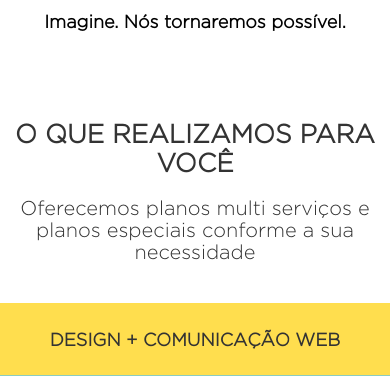
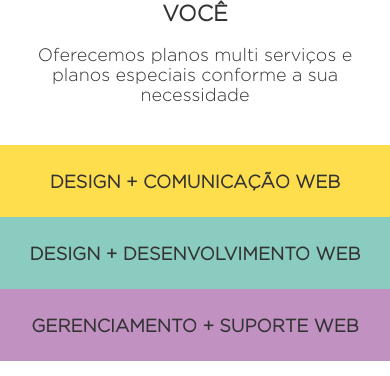
Before and after one commit to paulohsg/imaginadoria_website, a PHP site: page /phpmail/index.html in a window 390 px wide. Shown: the part 418-794 px from the top of the page. Run offline with PHP 8.4, Linux system fonts and the light colour scheme.

Commit message:
Fixing some bugs

```diff
--- a/css/style.css
+++ b/css/style.css
@@ -5,7 +5,7 @@
 
 
 body{
-	padding-top: 90px;
+	padding-top: 70px;
     font-family: 'Gotham';
 }
 
@@ -239,27 +245,33 @@ body{
   font-weight: bold;
 }
 
+@media screen and (max-width: 992px) {
+  #logovo-wrapper h1{
+    font-size: 34px;
+  }
+}
+
 @media screen and (max-width: 768px) {
   #logovo-wrapper h1{
-    font-size: 36px;
+    font-size: 26px;
   }
 }
 
 @media screen and (max-width: 540px) {
   #logovo-wrapper h1{
-    font-size: 22px;
-  }
-}
-
-@media screen and (max-width: 415px) {
-  #logovo-wrapper h1{
     font-size: 18px;
   }
 }
 
-@media screen and (max-width: 320px) {
+@media screen and (max-width: 425px) {
   #logovo-wrapper h1{
-    font-size: 16px;
+    font-size: 14px;
+  }
+}
+
+@media screen and (max-width: 375px) {
+  #logovo-wrapper h1{
+    font-size: 12px;
   }
 }
 
@@ -334,6 +346,16 @@ body{
   font-weight: bold
 }
 
+@media screen and (max-width: 768px) {
+  #accordion-introduction h1{
+    font-size: 26px;
+  }
+  #accordion-introduction h3{
+    font-size: 20px;
+  }
+}
+
+
 @media screen and (max-width: 425px) {
   #accordion p{
     text-align: center;
@@ -342,18 +364,14 @@ body{
   #accordion p + p{
     margin-top: 15px;
   }
+  #accordion-introduction h1{
+    font-size: 22px;
+  }
+  #accordion-introduction h3{
+    font-size: 18px;
+  }
 }
 
-
-
-@media screen and (max-width: 768px) {
-  #accordion-introduction h1{
-    font-size: 26px;
-  }
-  #accordion-introduction h3{
-    font-size: 20px;
-  }
-}
 
 
 .panel-default > .panel-heading{
--- a/js/script.js
+++ b/js/script.js
@@ -78,7 +78,7 @@ $(document).ready(function(){
 
 
     var waypoint = new Waypoint({
-      element: document.getElementById('myCarousel'),
+      element: document.getElementById('carousel-container'),
 
       handler: function(direction) {
         if(direction == 'up'){
@@ -244,7 +244,7 @@ $(document).ready(function(){
       if($('#img-logovo-navbar').attr('src') == "img/icon_menu.png"){
             $('#img-logovo-navbar').fadeOut(300, function() {
               $(this).attr("src","img/logovo.png");
-              $(this).width("65.59");
+              $(this).width("79.35");
               $(this).fadeIn(300);
           });
           }
@@ -257,13 +257,13 @@ $(document).ready(function(){
 		if($(this).attr('src') == "img/logovo.png"){
 			$(this).fadeOut(300, function() {
 		        $(this).attr("src","img/icon_menu.png");
-            $(this).width("77.59");
+            $(this).width("83.59");
 		        $(this).fadeIn(300);
 		    });
 		}else{
 			$(this).fadeOut(300, function() {
 		        $(this).attr("src","img/logovo.png");
-            $(this).width("65.59");
+            $(this).width("79.35");
 		        $(this).fadeIn(300);
 		    });
 		}
```
Also changed, not shown: other parts of css/style.css (+44 -7 lines), index.php (+20 -6 lines).
